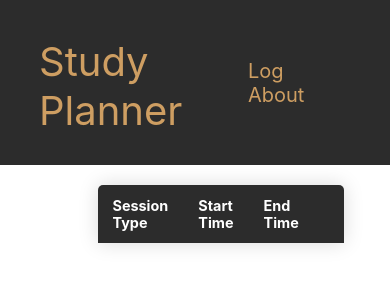
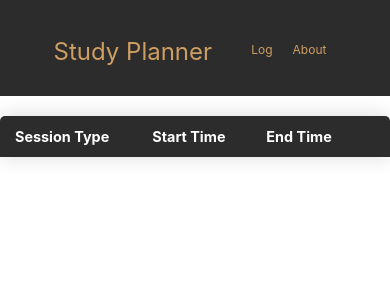
Before and after one commit to mmd649/study-time-planner, a React (Create React App) app: page /log in a window 390 px wide. Shown: the top 300 px of the page. Built offline with nearby package versions, Linux system fonts and the light colour scheme.

Commit message:
logs list and adjustment to timer

```diff
--- a/src/components/log.css
+++ b/src/components/log.css
@@ -43,3 +43,27 @@
 .delete-log-button:hover{
     cursor: pointer;
 }
+
+@media (max-width: 950px){
+
+    .log-container{
+        width: 70%;
+    }
+
+}
+
+@media (max-width: 768px){
+
+    .log-container{
+        width: 80%;
+    }
+
+}
+
+@media (max-width: 420px){
+
+    .log-container{
+        width: 100%;
+    }
+
+}
--- a/src/components/log.jsx
+++ b/src/components/log.jsx
@@ -21,20 +21,33 @@ import './log.css'
 //     }
 // ];
 
-class LogRow extends Component{
-
-    render(){
-        return(
+//Table Header Component
+const LogHeader = () => {
+    return(
+        <thead>
             <tr>
-                <td>{this.props.sessionType}</td>
-                <td>{this.props.sessionStart}</td>
-                <td>{this.props.sessionEnd}</td>
-                <td><button className='delete-log-button' onClick = { () => {this.props.deleteLog(this.props.id)} }>X</button></td>
-             </tr>
-        )
-    }
+                <th>Session Type</th>
+                <th>Start Time</th>
+                <th>End Time</th>
+                <th></th>
+            </tr>
+        </thead>
+    )
 }
 
+//Table Content Component
+const LogRow = (props) => {
+    return(
+        <tr>
+            <td>{props.sessionType}</td>
+            <td>{props.sessionStart}</td>
+            <td>{props.sessionEnd}</td>
+            <td><button className='delete-log-button' onClick = { () => {props.deleteLog(props.id)} }>X</button></td>
+        </tr>)
+}
+
+// Log Table Component
+// Dispays Logs that is stored locally using cookies.
 export default class LogsTable extends Component {
 
     constructor(props){
@@ -60,6 +73,8 @@ export default class LogsTable extends Component {
             }
         });
 
+        this.deleteLog = this.deleteLog.bind(this);
+
     }
 
     deleteLog(COOKIE_KEY){
@@ -75,19 +90,11 @@ export default class LogsTable extends Component {
     }
 
     render() {
-
         return (
             <div className='log-container'>
                 <table className='log-table'>
                     {/* <caption>Past Sessions</caption> */}
-                    <thead>
-                        <tr>
-                            <th>Session Type</th>
-                            <th>Start Time</th>
-                            <th>End Time</th>
-                            <th></th>
-                        </tr>
-                    </thead>
+                    <LogHeader/ >
                     <tbody>
                         {this.state.LOGS.map((post, index) => (
                             <LogRow
@@ -95,8 +102,7 @@ export default class LogsTable extends Component {
                             sessionType={post.Mode}
                             sessionStart={post.Start}
                             sessionEnd={post.End}
-                            //Very important to bind 'this' here because when called, it will refer to this  parent component and not the child component.
-                            deleteLog = {this.deleteLog.bind(this)} />
+                            deleteLog = {this.deleteLog} />
                         ))}
                     </tbody>
                 </table>
--- a/src/components/navbar.css
+++ b/src/components/navbar.css
@@ -31,3 +31,29 @@ a:hover {
     color: #ff8c00;
     transition: 0.4s;
 }
+
+@media (max-width: 768px) {
+
+    .name {
+        font-size: 28px;
+    }
+
+    .nav-links li {
+        font-size: 16px;
+        padding: 0 15px;
+    }
+
+}
+
+@media (max-width: 480px) {
+
+    .name {
+        font-size: 24px;
+    }
+
+    .nav-links li {
+        font-size: 12px;
+        padding: 0 10px;
+    }
+
+}
--- a/src/components/timer.jsx
+++ b/src/components/timer.jsx
@@ -63,9 +63,14 @@ export default class timer extends Component {
 
             if(counter === TOTAL_SECONDS) {
                 clearInterval(this.state.intervalID);
+                this.setCookie();
             }
 
         }, 1000);
+
+    }
+
+    setCookie(){
 
         const currentDate = Moment();
 
@@ -87,6 +92,7 @@ export default class timer extends Component {
         }
 
         //Cookies - Used to store logs
+        //Has an expiration of 10 days
         if(Cookies.get('counter')){
             Cookies.set('counter', parseInt(Cookies.get('counter')) + 1, {expires: 10});
             Cookies.set(`log${Cookies.get('counter')}`, logDetail, {expires: 10});
@@ -94,7 +100,6 @@ export default class timer extends Component {
             Cookies.set('counter', 1, {expires: 10})
             Cookies.set(`log${Cookies.get('counter')}`, logDetail, {expires: 10});
         }
-
     }
 
     pauseTimer(){
```
Also changed, not shown: src/resources/Read.txt (added), 1 other file (tests, documents, lock files or other folders).
